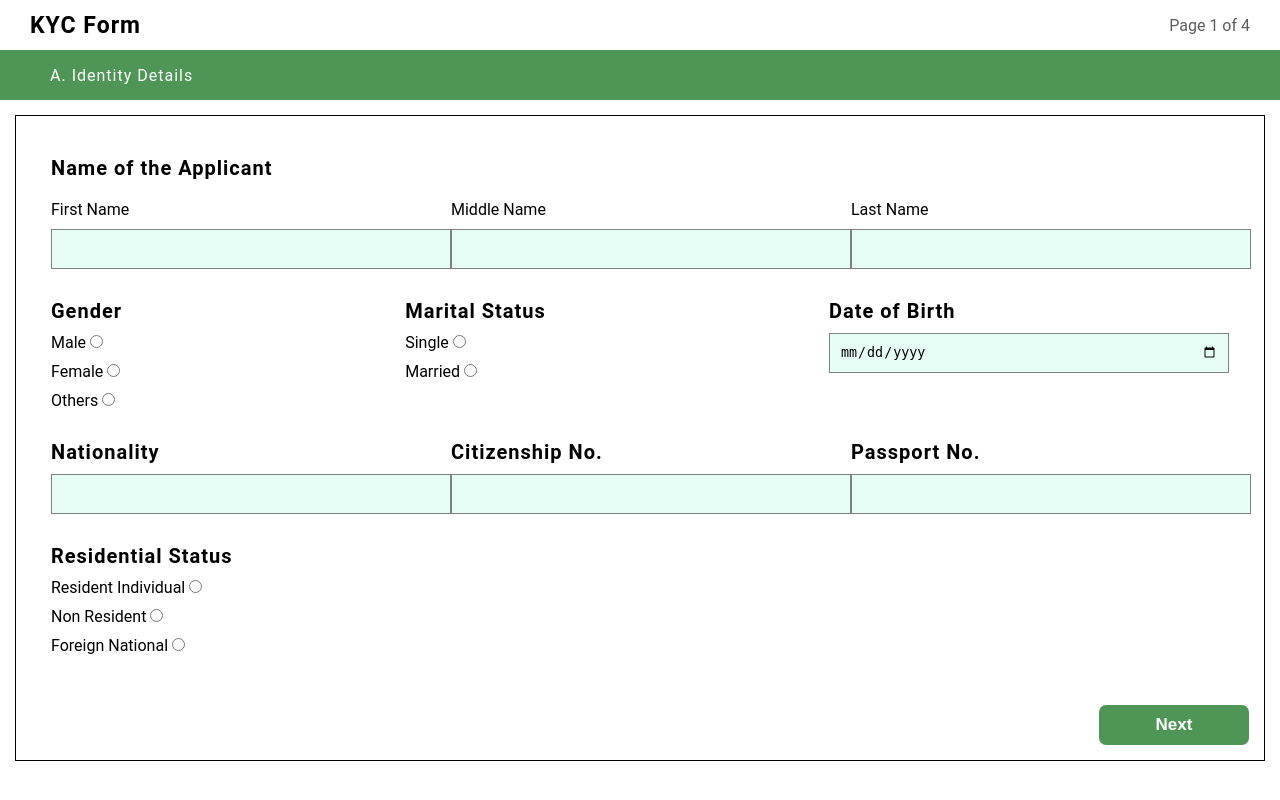
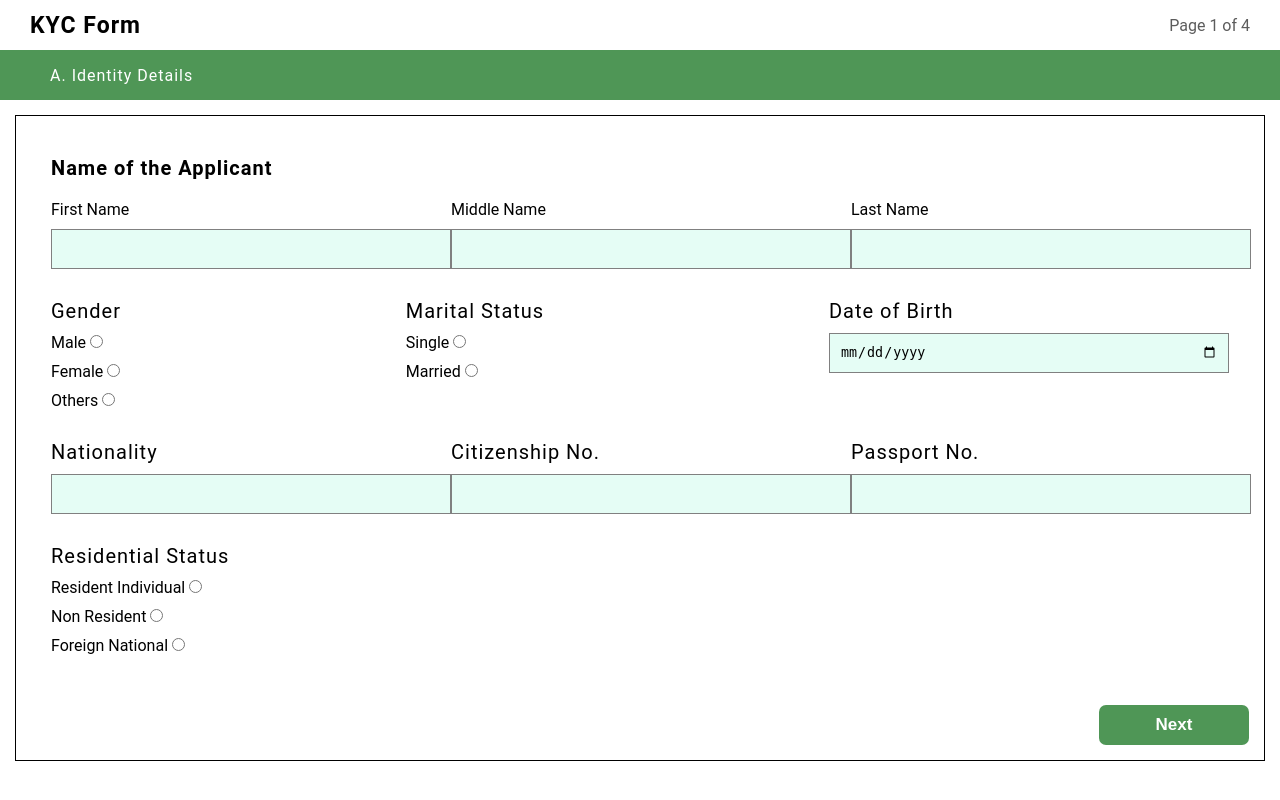
Before and after one commit to PunMahesh/AIMS, a Django app: page /kyc in a window 1280 px wide. Run offline with Django 4.2, Linux system fonts and the light colour scheme.

Commit message:
changed font weight

```diff
--- a/static/css/kyc.css
+++ b/static/css/kyc.css
@@ -15,7 +15,7 @@ body {
     height: 50px;
     padding: 0 30px 0 30px;
 }
-.form-name > span {
+.form-name  span {
     font-size: 23px;
     font-weight: bold;
     letter-spacing: 1px;
@@ -68,7 +68,7 @@ body {
 }
 .label {
     font-size: 20px;
-    font-weight: bold;
+    font-weight: semibold;
     letter-spacing: 1px;
 }
 
```
